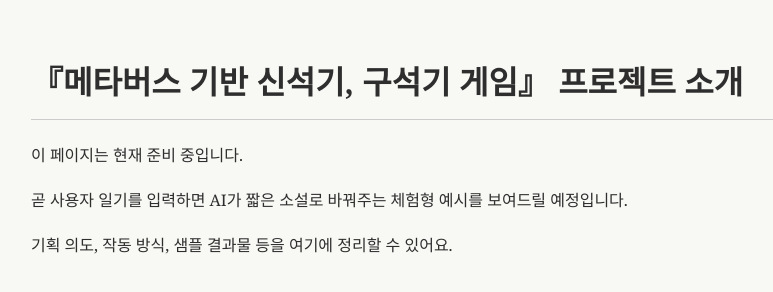
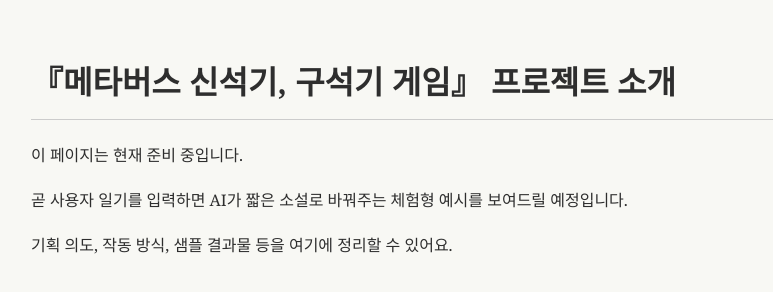
Before and after one commit to Yul-Ha/lucir-hikaru, a plain HTML site: page meta-game.html in a window 1280 px wide. Shown: the whole page, without its empty margins (209-982 px from the left). Drawn offline with Linux system fonts and the light colour scheme.

Commit message:
Add files via upload

```diff
--- a/meta-game.html
+++ b/meta-game.html
@@ -3,7 +3,7 @@
 <head>
   <meta charset="UTF-8" />
   <meta name="viewport" content="width=device-width, initial-scale=1.0" />
-  <title>메타버스 기반 신석기, 구석기 게임 | 하율의 포트폴리오</title>
+  <title>메타버스 신석기, 구석기 게임 | 하율의 포트폴리오</title>
   <style>
     body {
       font-family: 'Georgia', serif;
@@ -29,7 +29,7 @@
 </head>
 <body>
   <div class="container">
-    <h1>『메타버스 기반 신석기, 구석기 게임』 프로젝트 소개</h1>
+    <h1>『메타버스 신석기, 구석기 게임』 프로젝트 소개</h1>
     <p>이 페이지는 현재 준비 중입니다.</p>
     <p>곧 사용자 일기를 입력하면 AI가 짧은 소설로 바꿔주는 체험형 예시를 보여드릴 예정입니다.</p>
     <p>기획 의도, 작동 방식, 샘플 결과물 등을 여기에 정리할 수 있어요.</p>
```
Also changed, not shown: index.html (+1 -1 lines).
